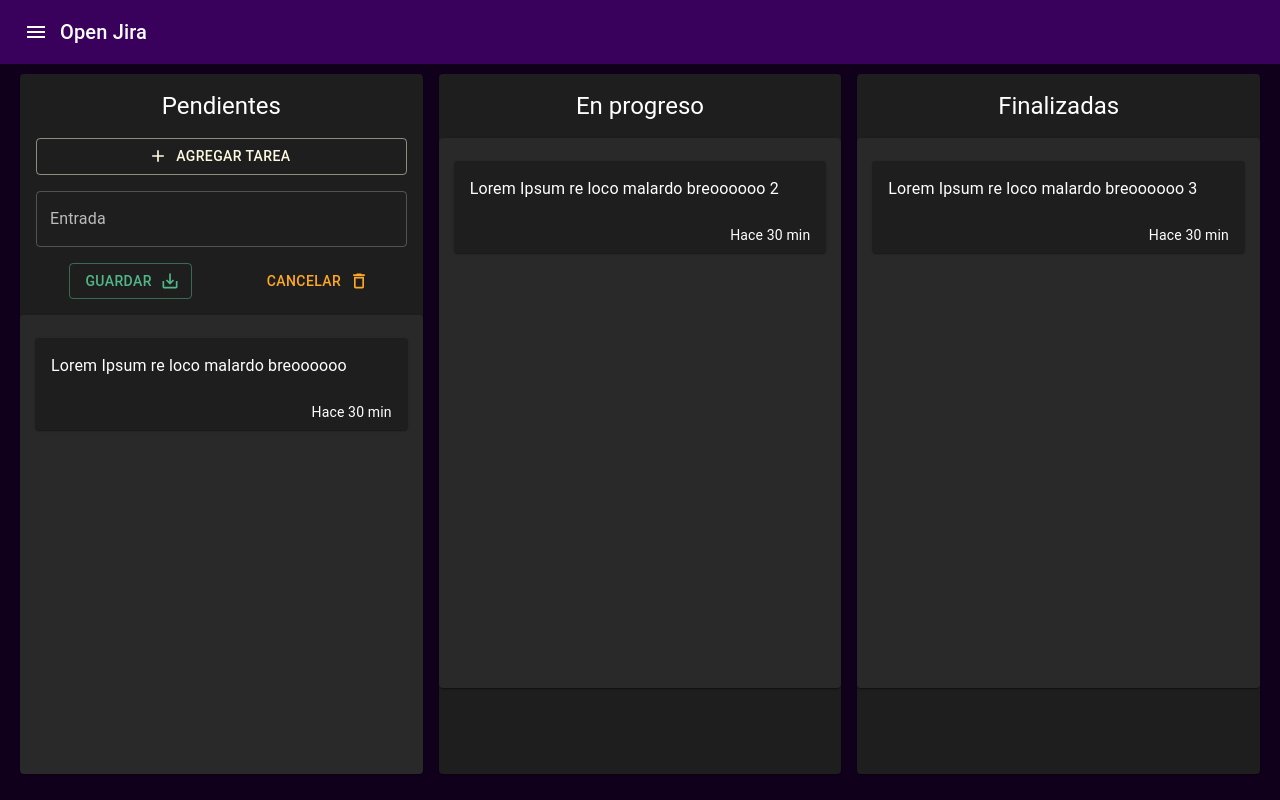
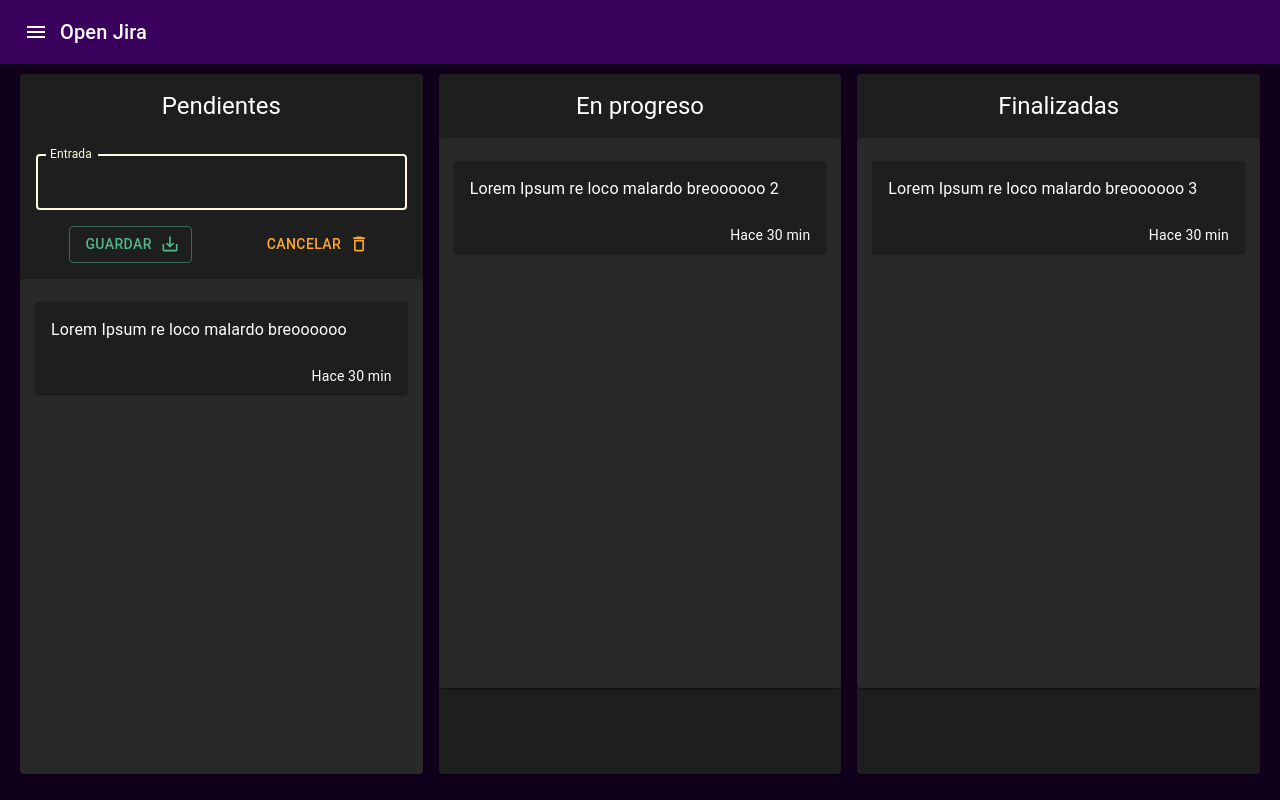
Before and after one commit to Auchan22/openJira, a Next.js app: page / in a window 1280 px wide. Both pictures are taken after a click on the button "AGREGAR TAREA". Built offline with nearby package versions, Linux system fonts and the light colour scheme.

Commit message:
Clase 110: Formulario de creacion

```diff
--- a/components/ui/NewEntry.tsx
+++ b/components/ui/NewEntry.tsx
@@ -3,29 +3,67 @@ import SaveAltIcon from '@mui/icons-material/SaveAlt';
 import DeleteOutlineIcon from '@mui/icons-material/DeleteOutline';
 import AddIcon from '@mui/icons-material/Add';
 import { Box } from '@mui/system';
+import { ChangeEvent, useState } from 'react';
 
 export const NewEntry = () => {
+  const [isAdding, setIsAdding] = useState<boolean>(false);
+
+  const [inputValue, setInputValue] = useState<string>('');
+  const [touch, setTouch] = useState<boolean>(false);
+
+  const handleChange = (e: ChangeEvent<HTMLInputElement>) => {
+    setInputValue(e.target.value);
+  };
+
+  const onSave = () => {
+    if (inputValue.length === 0) return;
+  };
+
   return (
     <Box sx={{ marginBottom: 2, paddingX: 2 }}>
-      <Button startIcon={<AddIcon />} fullWidth variant='outlined'>
-        Agregar Tarea
-      </Button>
+      {isAdding ? (
+        <>
           <TextField
             fullWidth
             sx={{ marginY: 2 }}
             placeholder='Nueva entrada'
             autoFocus
+            value={inputValue}
+            onChange={handleChange}
             multiline
+            helperText={inputValue.length <= 0 && touch && 'Ingrese un valor'}
             label='Entrada'
+            error={inputValue.length <= 0 && touch}
+            onBlur={() => setTouch(true)}
           />
           <Box display='flex' justifyContent='space-around'>
-        <Button variant='outlined' color='secondary' endIcon={<SaveAltIcon />}>
+            <Button
+              variant='outlined'
+              color='secondary'
+              endIcon={<SaveAltIcon />}
+            >
               Guardar
             </Button>
-        <Button variant='text' color='warning' endIcon={<DeleteOutlineIcon />}>
+            <Button
+              variant='text'
+              color='warning'
+              endIcon={<DeleteOutlineIcon />}
+              onClick={() => setIsAdding(false)}
+            >
               Cancelar
             </Button>
           </Box>
+        </>
+      ) : (
+        <Button
+          startIcon={<AddIcon />}
+          onClick={() => setIsAdding(true)}
+          fullWidth
+          variant='outlined'
+        >
+          Agregar Tarea
+        </Button>
+      )}
     </Box>
   );
 };
```
Lines whose indentation alone changed are shown as unchanged.
